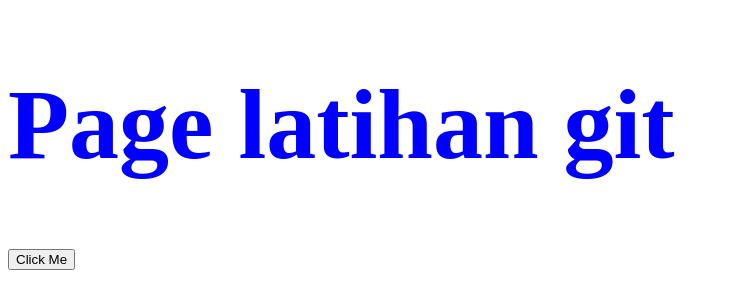
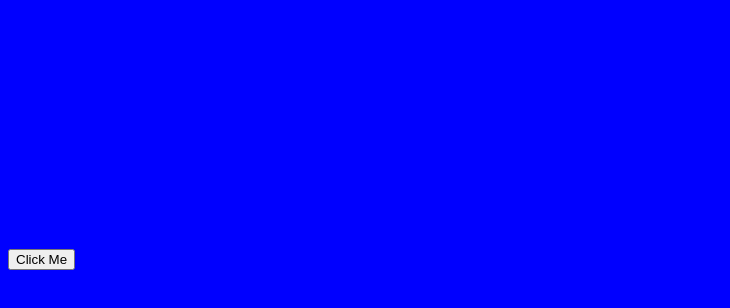
Before and after one commit to zidan867/belajar_git_XI, a plain HTML site: page index.html in a window 1280 px wide. Shown: the whole page, without its empty margins (0-730 px from the left). Drawn offline with Linux system fonts and the light colour scheme.

Commit message:
update style bg blue

```diff
--- a/style.css
+++ b/style.css
@@ -3,3 +3,8 @@ h1 {
     font-size: 100px;
     animation: name duration timing-function delay iteration-count direction fill-mode;
 }
+
+body {
+    font-family: Arial, sans-serif;
+    background-color: blue;
+}
```
